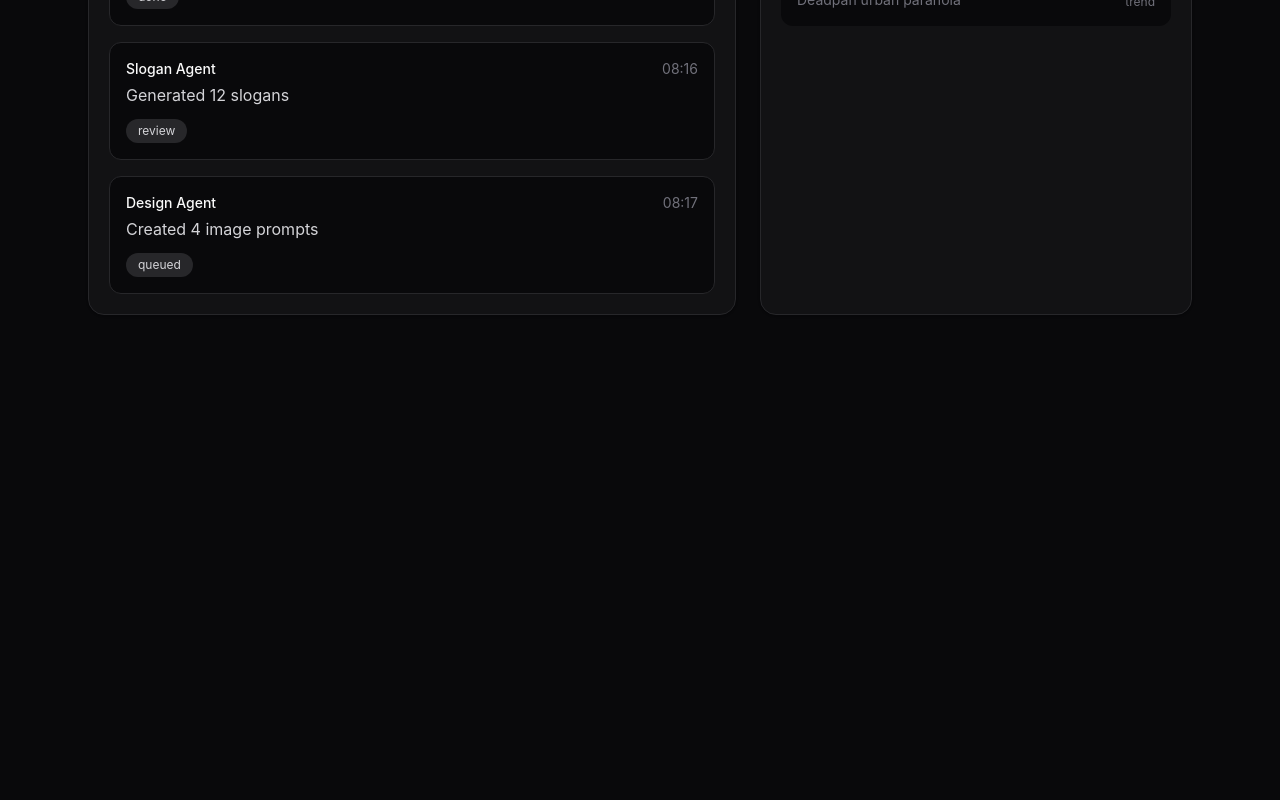
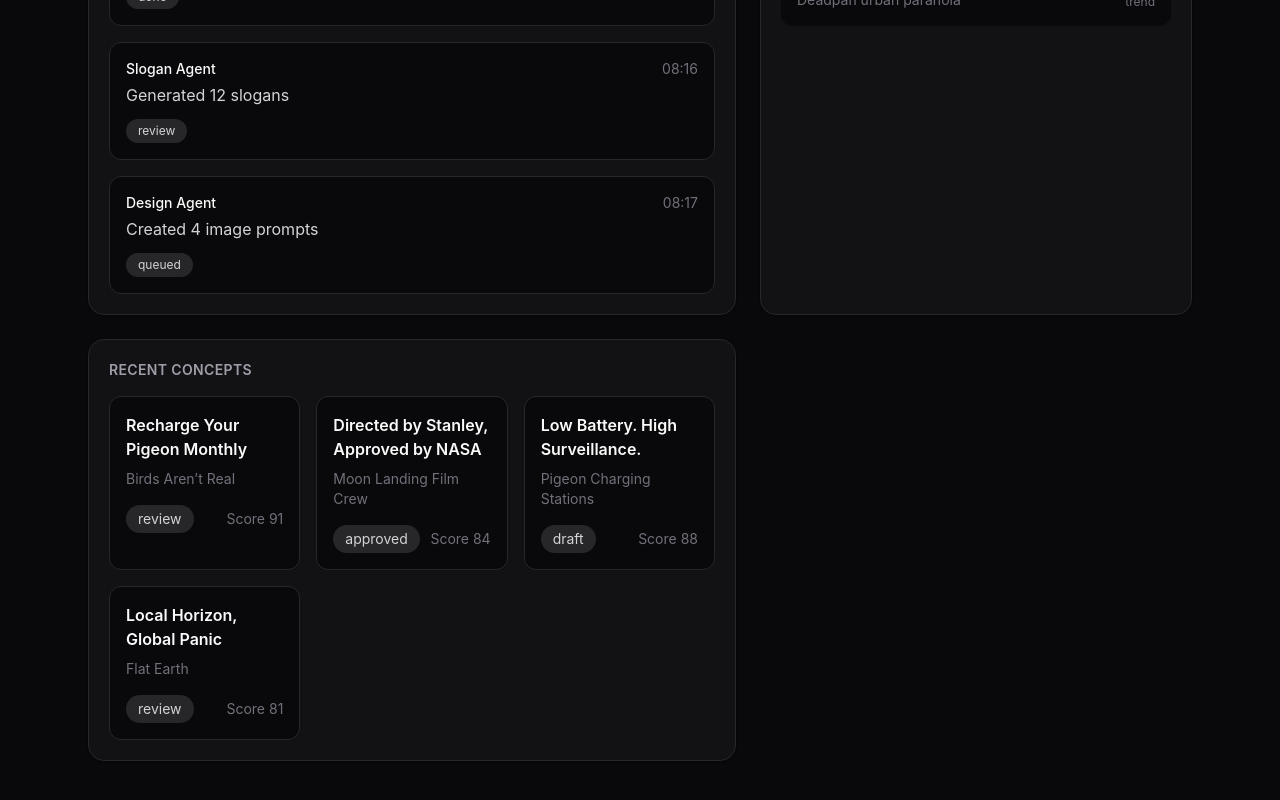
Before and after one commit to pattyouwehand/t4c-agent-factory, a Next.js app: page / in a window 1280 px wide. Shown: the part 920-1720 px from the top of the page. Before the commit the page ends 1275 px from the top, so only its background shows below. Built offline with nearby package versions, Linux system fonts and the light colour scheme.

Commit message:
Add mission doc and first AI-generated concept

```diff
--- a/app/page.tsx
+++ b/app/page.tsx
@@ -2,6 +2,7 @@ import { Card } from '@/components/card'
 import { Nav } from '@/components/nav'
 import { concepts, events, topics } from '@/lib/data'
 import { Bot, CheckCircle2, Clock3, Shirt } from 'lucide-react'
+import Link from 'next/link'
 
 export default function Home() {
   return (
@@ -75,6 +76,28 @@ export default function Home() {
               ))}
             </div>
           </Card>
+
+          <Card title="Recent concepts">
+            <div className="grid gap-4 md:grid-cols-3">
+              {concepts.map((concept) => (
+                <Link
+                  key={concept.id}
+                  href={`/concepts/${concept.id}`}
+                  className="rounded-xl border border-zinc-800 bg-zinc-950 p-4 transition hover:border-zinc-600"
+                >
+                  <p className="mb-2 font-semibold">{concept.slogan}</p>
+                  <p className="mb-4 text-sm text-zinc-500">{concept.topic}</p>
+
+                  <div className="flex items-center justify-between text-sm">
+                    <span className="rounded-full bg-zinc-800 px-3 py-1 text-zinc-300">
+                      {concept.status}
+                    </span>
+                    <span className="text-zinc-500">Score {concept.score}</span>
+                  </div>
+                </Link>
+              ))}
+            </div>
+          </Card>
         </div>
       </section>
     </main>
--- a/data/concepts.json
+++ b/data/concepts.json
@@ -25,5 +25,14 @@
     "prompt": "Minimalist t-shirt design, pigeon silhouette, low battery symbol, confidential stamp, clean typography, satirical surveillance theme.",
     "score": 88,
     "status": "draft"
+  },
+  {
+    "id": "concept-4",
+    "topic": "Flat Earth",
+    "slogan": "Local Horizon, Global Panic",
+    "description": "A deadpan Flat Earth satire shirt that treats the horizon like breaking news. The joke lands as internet-lore absurdity, not belief or propaganda.",
+    "prompt": "Minimal t-shirt graphic on black cotton: a flat map-style disc Earth sitting like a stage prop, with a tiny person at the edge holding binoculars and a clipboard. Add small dry caption text: LOCAL HORIZON, GLOBAL PANIC. Clean vector style, restrained colors, off-white ink with muted blue accents, clever meme merch aesthetic, no hateful symbols, no extremist imagery.",
+    "score": 81,
+    "status": "review"
   }
 ]
```
Also changed, not shown: 1 other file (tests, documents, lock files or other folders).
